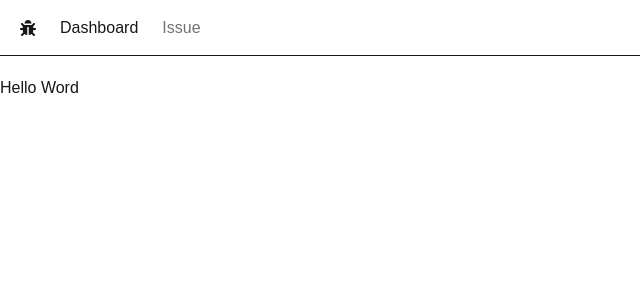
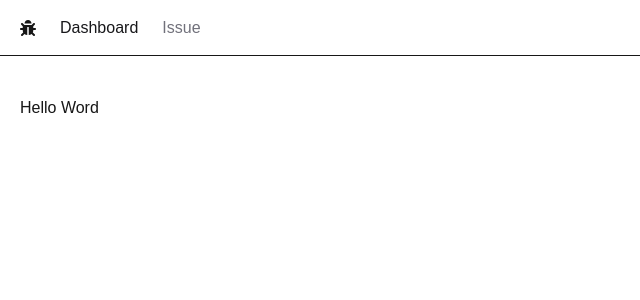
Before and after one commit to anglczbla/issue-tracker, a Next.js app: page / in a window 1280 px wide. Shown: the top 300 px of the page, without its empty margins (0-640 px from the left). Built offline with nearby package versions, Linux system fonts and the light colour scheme; what @radix-ui/themes would draw is missing.

Commit message:
customize radix ui theme

```diff
--- /dev/null
+++ b/app/issues/theme-config.css
@@ -0,0 +1,3 @@
+.radix-themes {
+	--default-font-family: var(--font-inter);
+}
--- a/app/layout.tsx
+++ b/app/layout.tsx
@@ -2,6 +2,7 @@ import type { Metadata } from "next";
 import { Inter } from "next/font/google";
 import "./globals.css";
 import "@radix-ui/themes/styles.css";
+import './issues/theme-config.css';
 import { Theme } from "@radix-ui/themes";
 import NavBar from "./NavBar";
 
@@ -23,9 +24,9 @@ export default function RootLayout({
   return (
     <html lang="en">
       <body className={inter.variable}>
-        <Theme>
+        <Theme accentColor="violet" grayColor="gray">
           <NavBar />
-          <main> {children}</main>
+          <main className="p-5"> {children}</main>
         </Theme>
       </body>
     </html>
```
